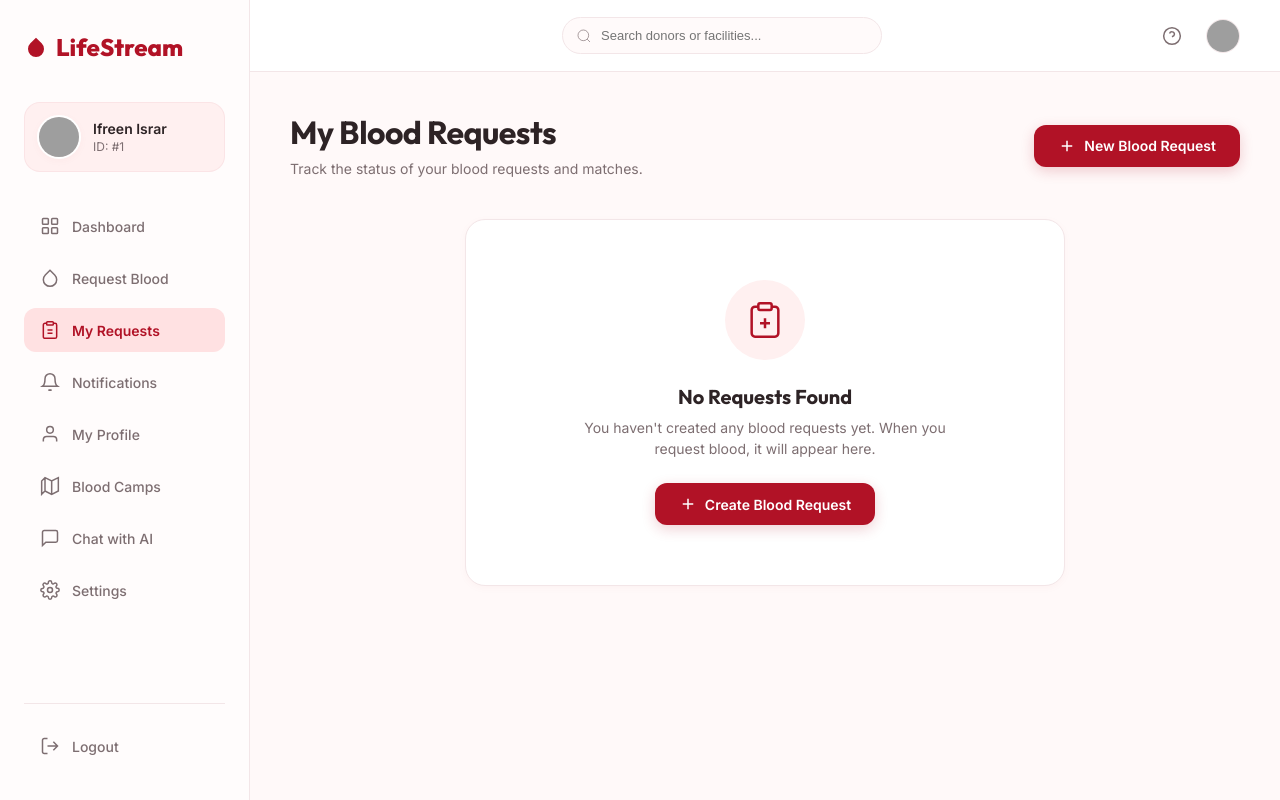
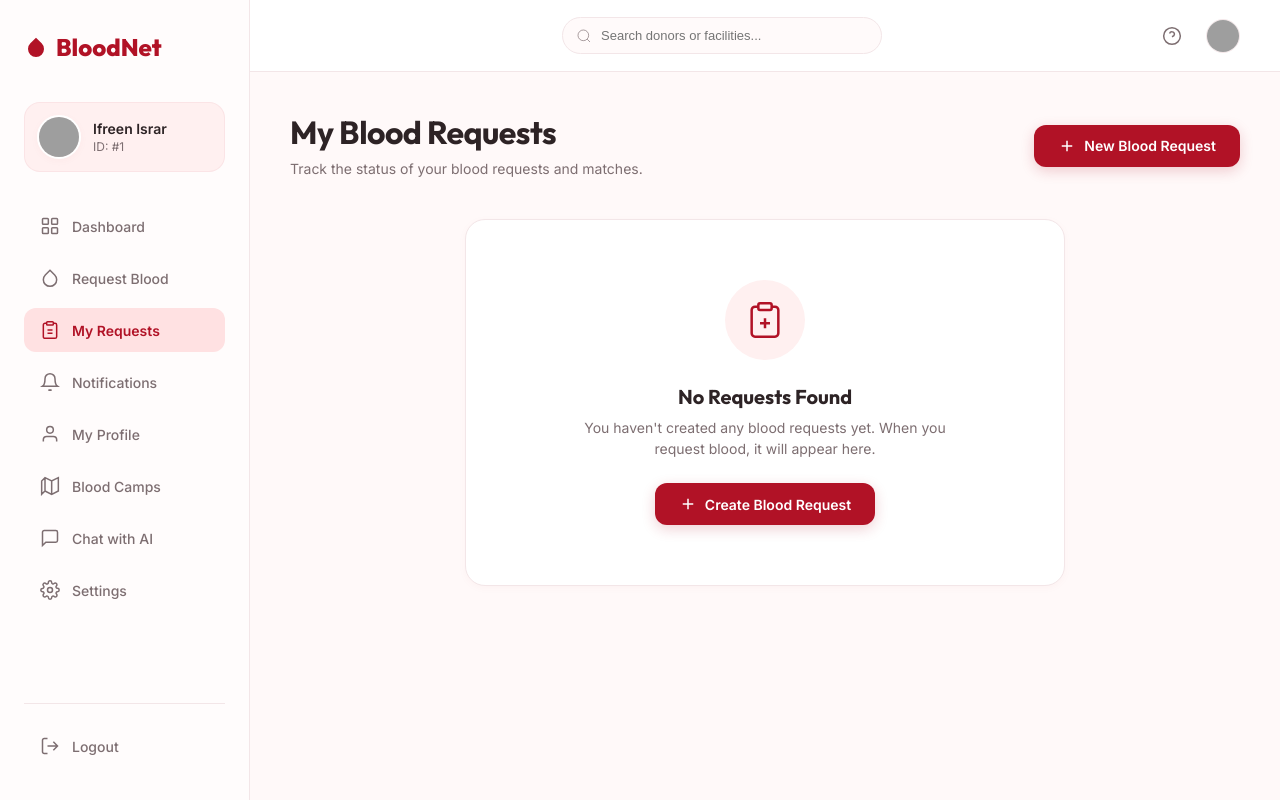
Before and after one commit to sunila-sami/bloodnet_django, a Django app: page /my-requests/ in a window 1280 px wide. Run offline with Django 5.2, Linux system fonts and the light colour scheme; a user stored in the database is signed in; data that the repository does not hold is empty; grey boxes are pictures that could not be loaded.

Commit message:
Update BloodNet blood request pages

```diff
--- a/templates/core/blood_request.html
+++ b/templates/core/blood_request.html
@@ -998,7 +998,7 @@
             <svg viewBox="0 0 24 24">
                 <path d="M12 2.69l5.66 5.66a8 8 0 1 1-11.31 0z"/>
             </svg>
-            <span>LifeStream</span>
+            <span>BloodNet</span>
         </a>
 
         <!-- User Profile Card -->
@@ -1111,7 +1111,7 @@
         <!-- Topbar Header -->
         <header class="topbar">
             <div class="topbar-left">
-                <a href="#" class="topbar-logo">LifeStream</a>
+                <a href="#" class="topbar-logo">BloodNet</a>
             </div>
 
             <!-- Search box center -->
--- a/templates/core/my_requests.html
+++ b/templates/core/my_requests.html
@@ -4,7 +4,7 @@
 <head>
     <meta charset="UTF-8">
     <meta name="viewport" content="width=device-width, initial-scale=1.0">
-    <title>My Requests - LifeStream</title>
+    <title>My Requests - BloodNet</title>
 
     <!-- Premium Fonts -->
     <link rel="preconnect" href="https://fonts.googleapis.com">
@@ -724,7 +724,7 @@
             <svg viewBox="0 0 24 24">
                 <path d="M12 2.69l5.66 5.66a8 8 0 1 1-11.31 0z"/>
             </svg>
-            <span>LifeStream</span>
+            <span>BloodNet</span>
         </a>
 
         <!-- User Profile Card -->
@@ -837,7 +837,7 @@
         <!-- Topbar Header -->
         <header class="topbar">
             <div class="topbar-left">
-                <a href="#" class="topbar-logo">LifeStream</a>
+                <a href="#" class="topbar-logo">BloodNet</a>
             </div>
 
             <!-- Search box center -->
```
